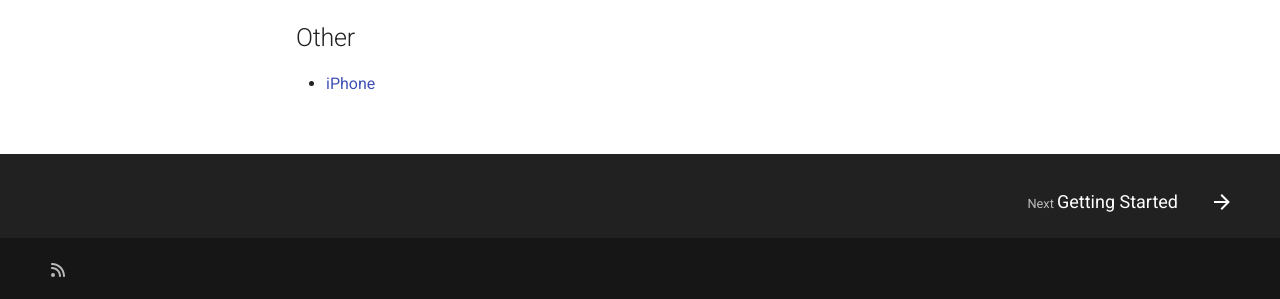
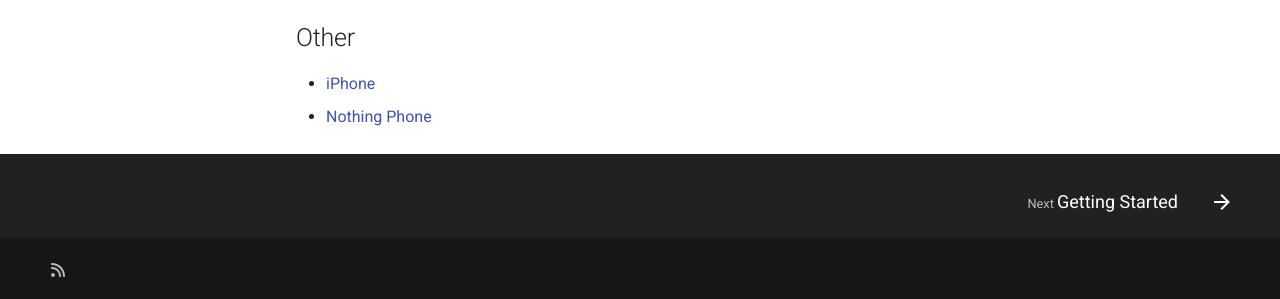
Before and after one commit to TeamDominant/Wiki-mkdocs, an MkDocs documentation site: the page built from docs/index.md, in a window 1280 px wide and 1186 px high. Shown: the part 884-1183 px from the top of the window. Built offline with MkDocs 1.6.1 and Material for MkDocs 9.7.7, drawn with Linux system fonts in a browser that asks for light colours; comment, search, counter and statistics services are not loaded.

Commit message:
Add Nothing user notes

```diff
--- a/docs/index.md
+++ b/docs/index.md
@@ -24,3 +24,4 @@
 ## Other
 
 - [iPhone](iphone)
+- [Nothing Phone](Nothing)
--- a/mkdocs.yml
+++ b/mkdocs.yml
@@ -86,3 +86,4 @@
     - Jfscan: jfscan.md
   - Other:
     - iPhone: iphone.md
+    - Nothing Phone: nothing.md
```
Also changed, not shown: docs/nothing.md (added).
